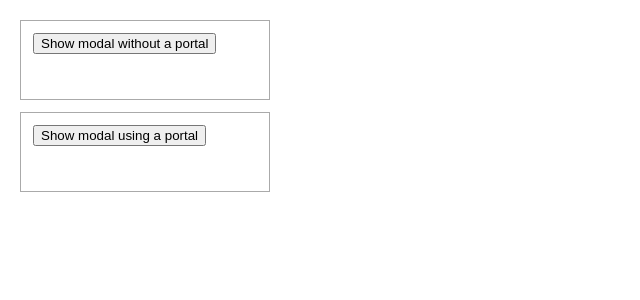
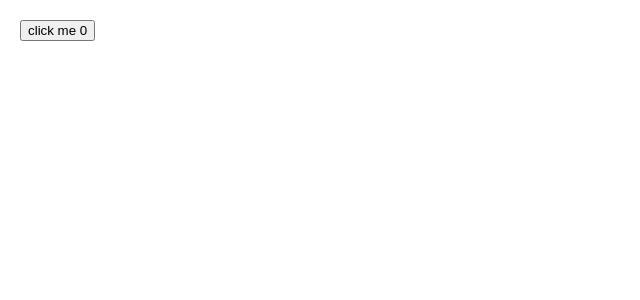
Before and after one commit to sejoxweb/ReactB102_class_19, a React (Create React App) app: page / in a window 1280 px wide. Shown: the top 300 px of the page, without its empty margins (0-640 px from the left). Built offline with nearby package versions, Linux system fonts and the light colour scheme.

Commit message:
render props - forwardref

```diff
--- a/src/App.js
+++ b/src/App.js
@@ -21,6 +21,8 @@ import UseReducerExample from "./components/UseReducerExample";
 import UseReducerExampleTwo from "./components/UseReducerExampleTwo";
 import NoPortalExample from "./components/NoPortalExample";
 import PortalExample from "./components/PortalExample";
+import RenderPropsExample from "./components/RenderPropsExample";
+import ForwardingRefExample from "./components/ForwardingRefExample";
 
 function App() {
   // const apiKey = process.env.REACT_APP_API_KEY;
@@ -28,14 +30,16 @@ function App() {
 
   return (
     <div>
-      <>
+      <ForwardingRefExample />
+      {/* <RenderPropsExample /> */}
+      {/* <>
         <div className="clipping-container">
           <NoPortalExample />
         </div>
         <div className="clipping-container">
           <PortalExample />
         </div>
-      </>
+      </> */}
       {/* <UseReducerExampleTwo /> */}
       {/* <UseReducerExample /> */}
       {/* {process.env.DEV ? apiKey : apiKeyProd}
--- /dev/null
+++ b/src/components/ForwardingRefExample.jsx
@@ -0,0 +1,25 @@
+import React, { forwardRef, useEffect, useRef, useState } from "react";
+
+const MyButton = forwardRef((props, ref) => {
+  const { onClick, children } = props;
+  return (
+    <button ref={ref} onClick={onClick}>
+      {children}
+    </button>
+  );
+});
+
+const ForwardingRefExample = () => {
+  const [count, setCount] = useState(0);
+  const ref = useRef(null);
+  useEffect(() => {
+    console.log(ref);
+  });
+  return (
+    <MyButton ref={ref} onClick={() => setCount((count) => count + 1)}>
+      click me {count}
+    </MyButton>
+  );
+};
+
+export default ForwardingRefExample;
--- /dev/null
+++ b/src/components/RenderPropsExample.jsx
@@ -0,0 +1,52 @@
+import { useState } from "react";
+
+function ClickCounter({ isText, extra, render }) {
+  const [clicks, setClicks] = useState(0);
+
+  function handleClick() {
+    setClicks((prevClicks) => prevClicks + 1);
+  }
+
+  return render(clicks, handleClick);
+
+  //   return isText ? (
+  //     <p onClick={handleClick}>
+  //       Clicked {clicks} times {extra ? extra : ""}
+  //     </p>
+  //   ) : (
+  //     <button onClick={handleClick}>
+  //       Clicked {clicks} times {extra ? extra : ""}
+  //     </button>
+  //   );
+}
+
+const RenderPropsExample = () => {
+  return (
+    <div>
+      <ClickCounter
+        render={(clicks, handleClick) => (
+          <button onClick={handleClick}>Clicked {clicks} times</button>
+        )}
+      />
+      <ClickCounter
+        render={(clicks, handleClick) => (
+          <p onClick={handleClick}>Clicked {clicks} times</p>
+        )}
+      />
+
+      <ClickCounter
+        render={(clicks, handleClick) => (
+          <p onClick={handleClick}>
+            Clicked {clicks} times more text sdfsdfsdf
+          </p>
+        )}
+      />
+      {/* <ClickCounter isText={true} />
+
+      <ClickCounter extra="more text" />
+      <ClickCounter isText={true} extra="more text" /> */}
+    </div>
+  );
+};
+
+export default RenderPropsExample;
```
